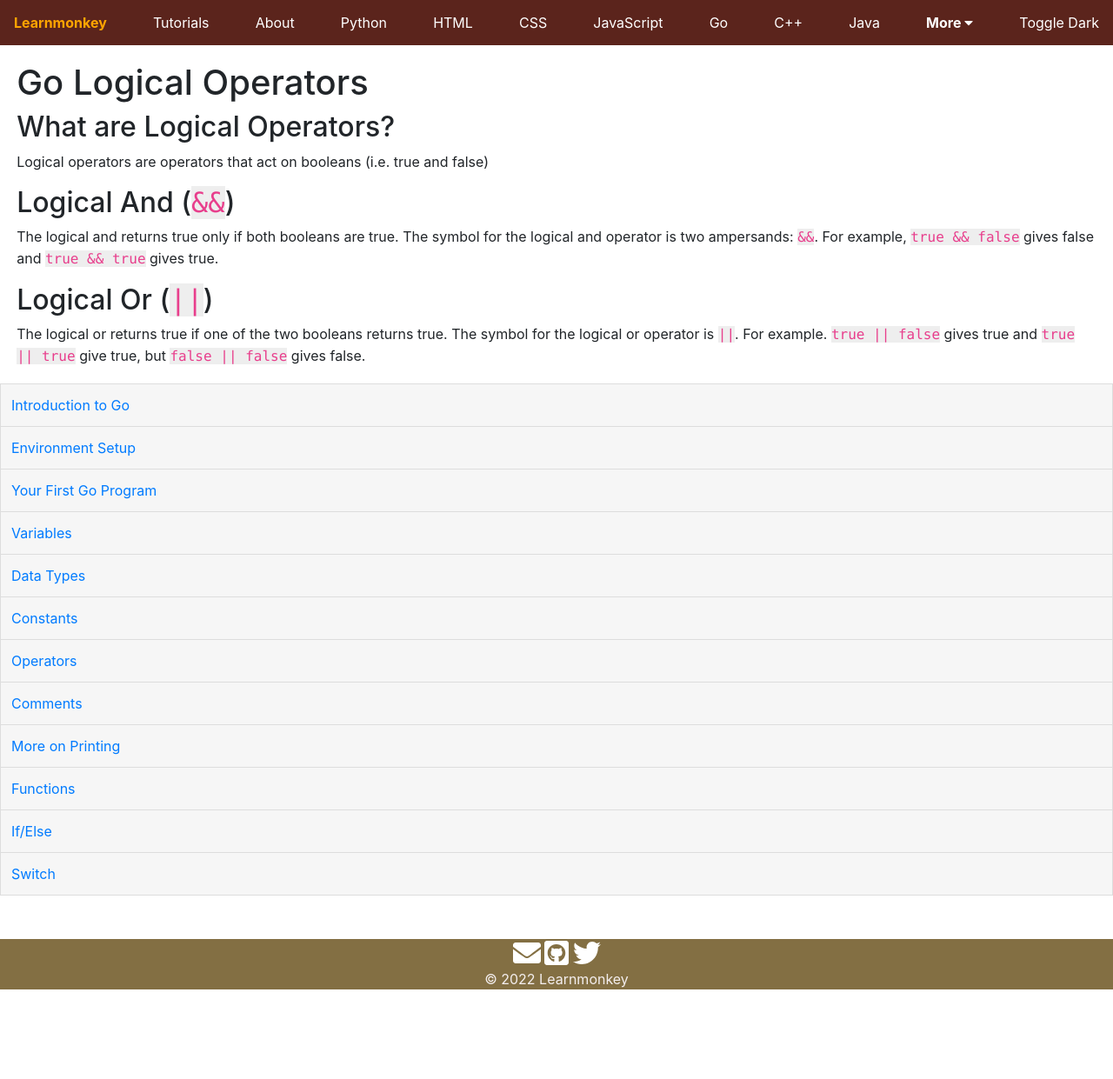
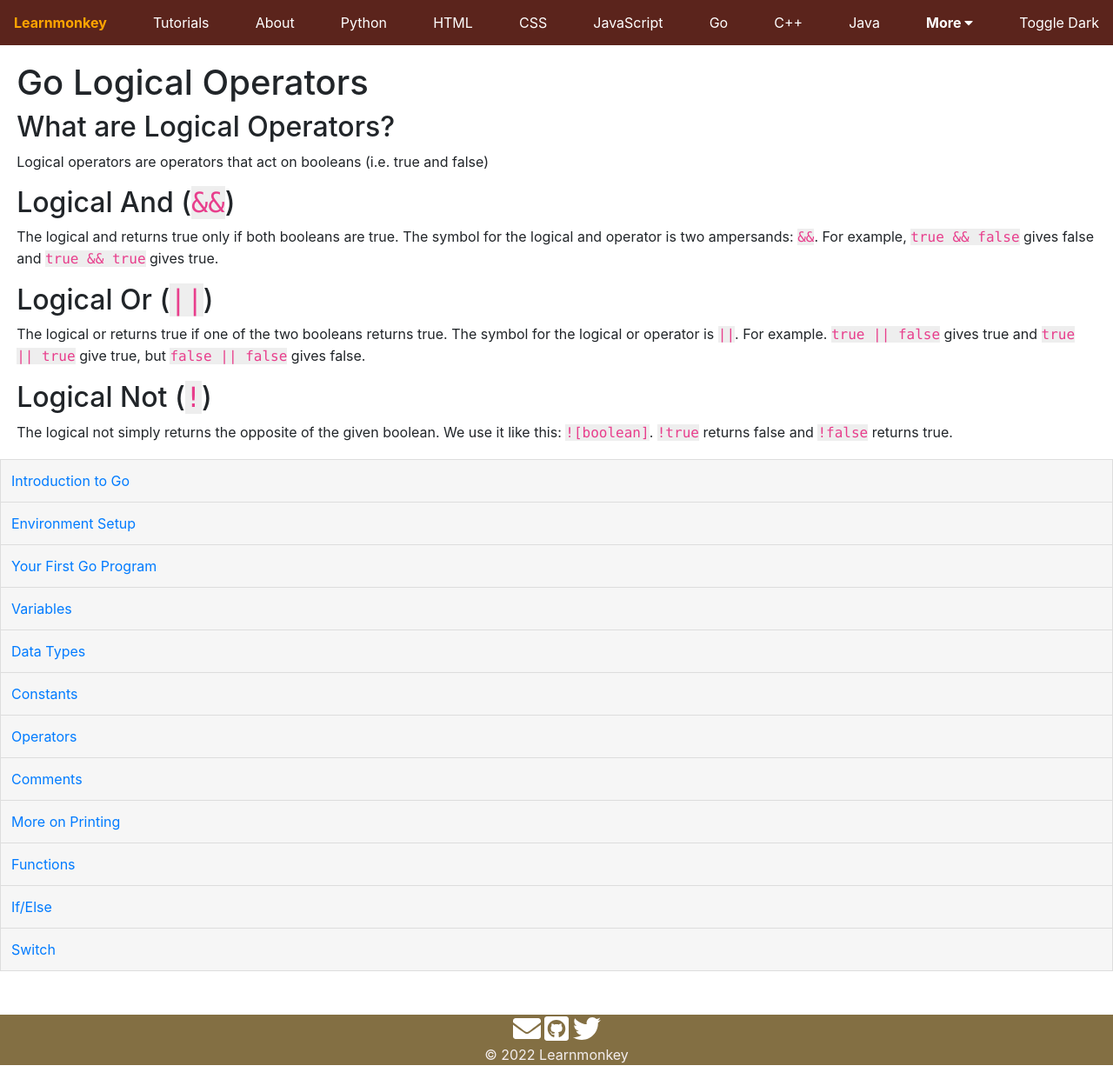
Before and after one commit to learnmonkey/learnmonkey.github.io, a Jekyll site: the page built from programming/golang/operators/logical.html, in a window 1280 px wide and 1241 px high. Shown: the whole window at 87% size. Built offline with Jekyll 4.4.1, drawn with Linux system fonts in a browser that asks for light colours; nearby versions of some CDN libraries.

Commit message:
go logical not

```diff
--- a/programming/golang/operators/logical.html
+++ b/programming/golang/operators/logical.html
@@ -20,3 +20,8 @@ layout: golang
     <h2>Logical Or (<code>||</code>)</h2>
     <p>The logical or returns true if one of the two booleans returns true. The symbol for the logical or operator is <code>||</code>. For example. <code>true || false</code> gives true and <code>true || true</code> give true, but <code>false || false</code> gives false.</p>
 </section>
+
+<section>
+    <h2>Logical Not (<code>!</code>)</h2>
+    <p>The logical not simply returns the opposite of the given boolean. We use it like this: <code>![boolean]</code>. <code>!true</code> returns false and <code>!false</code> returns true.</p>
+</section>
```
